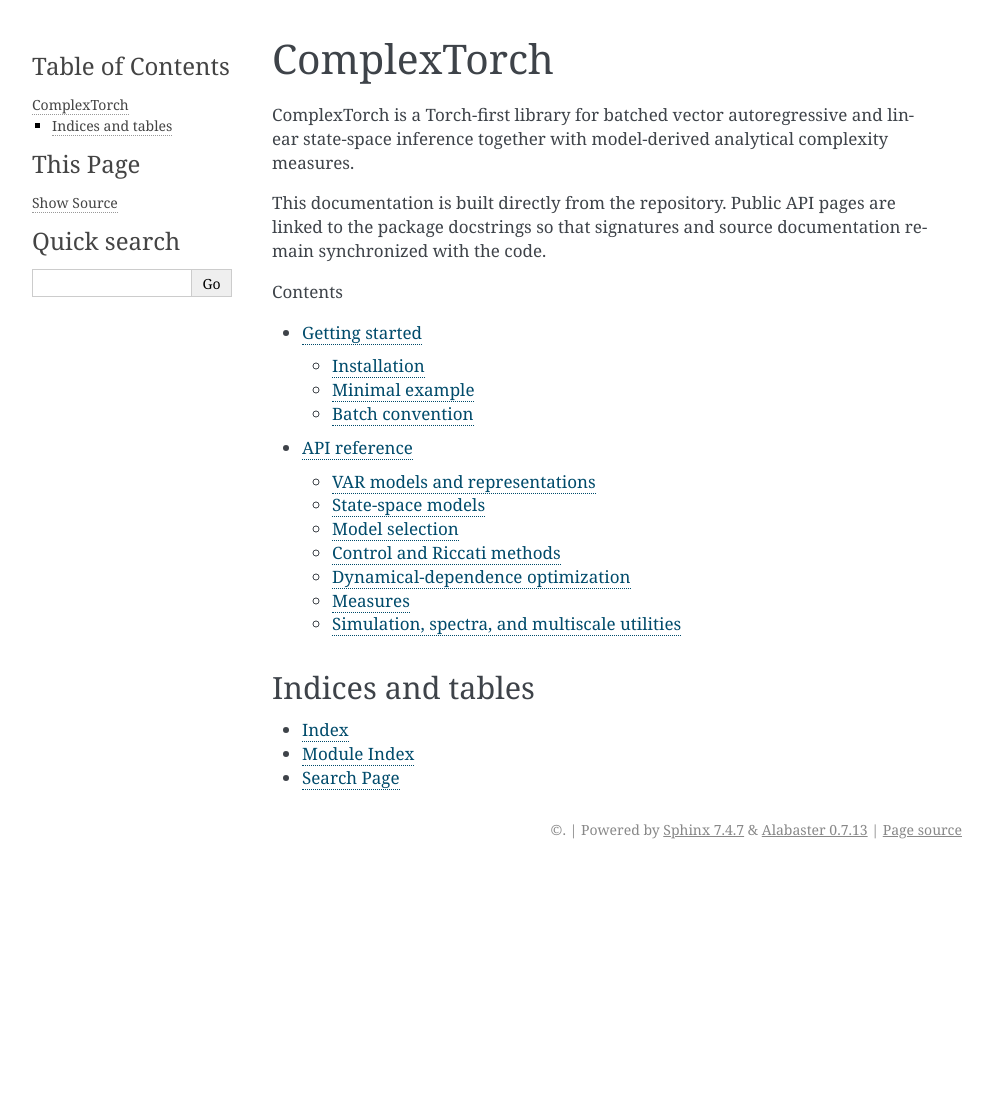
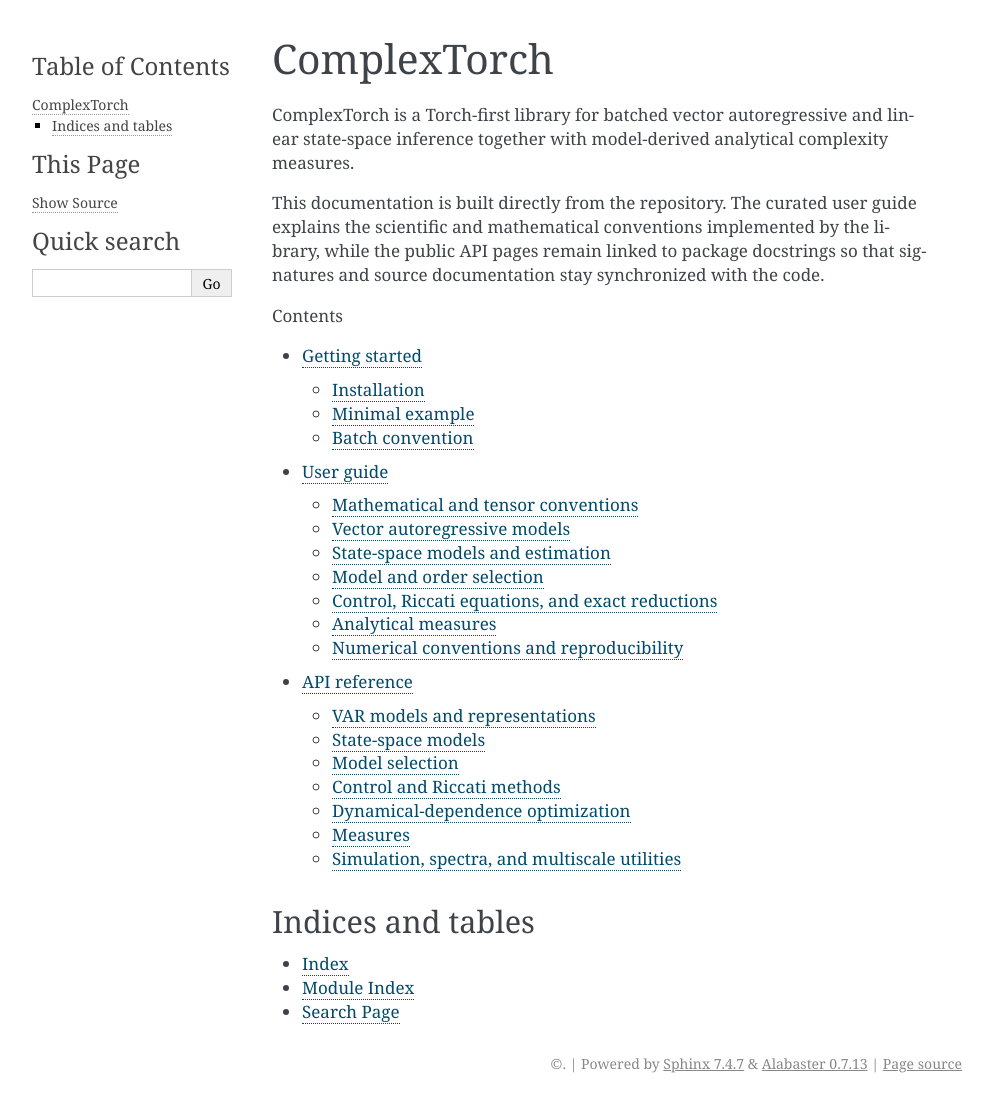
Before and after one commit to rubenherzog/complextorch, a Sphinx documentation site: the page built from docs/index.rst, in a window 1280 px wide. Shown: the whole page, without its empty margins (148-1140 px from the left). Built offline with Sphinx 7.4.7, drawn with Linux system fonts in a browser that asks for light colours; before the commit the page ends 900 px from its top, so only the background shows below that.

Commit message:
Link curated Phase 2 user guide

```diff
--- a/docs/index.rst
+++ b/docs/index.rst
@@ -5,15 +5,17 @@
 linear state-space inference together with model-derived analytical complexity
 measures.
 
-This documentation is built directly from the repository. Public API pages are
-linked to the package docstrings so that signatures and source documentation
-remain synchronized with the code.
+This documentation is built directly from the repository. The curated user
+guide explains the scientific and mathematical conventions implemented by the
+library, while the public API pages remain linked to package docstrings so that
+signatures and source documentation stay synchronized with the code.
 
 .. toctree::
    :maxdepth: 2
    :caption: Contents
 
    getting_started
+   user_guide/index
    api
 
 Indices and tables
```
